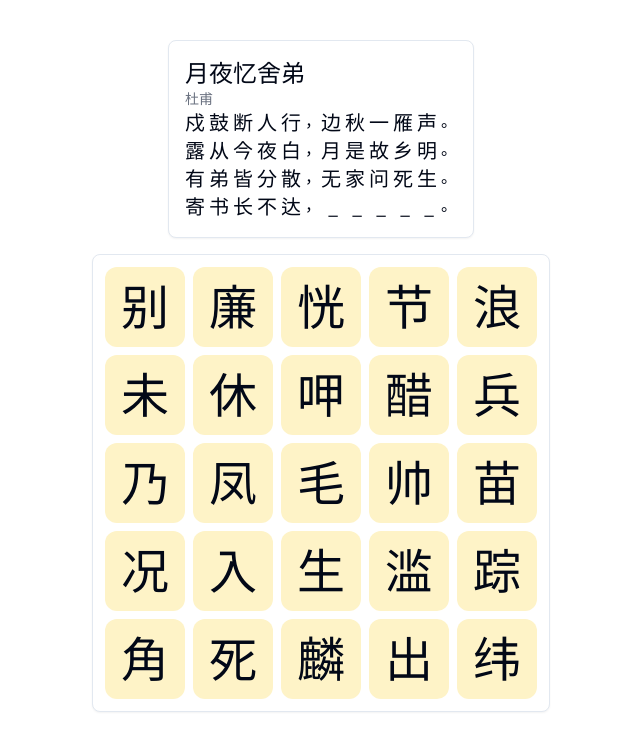
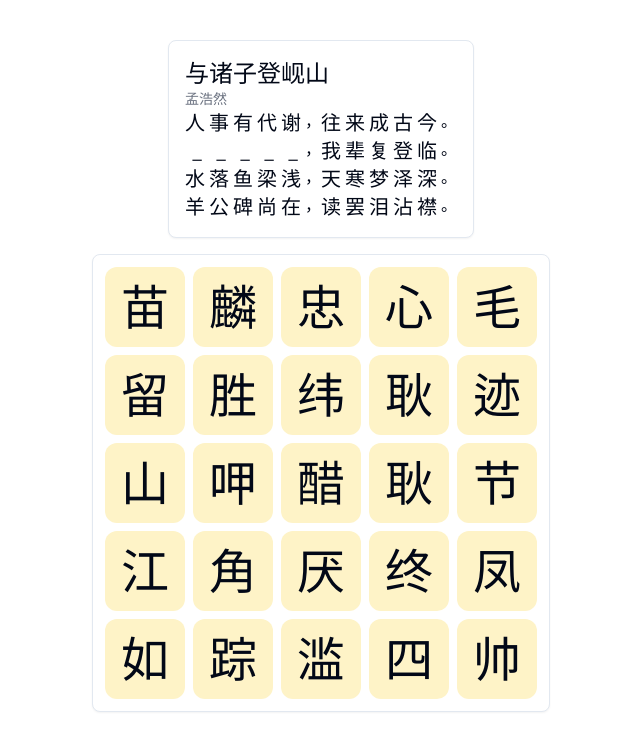
Before and after one commit to yjrhgvbn/stepGame, a React (Vite) app: page / in a window 1280 px wide. Shown: the top 734 px of the page, without its empty margins (319-959 px from the left). Built offline with nearby package versions, Linux system fonts and the light colour scheme.

Commit message:
✨ feat: 随机诗

```diff
--- a/src/poetryStore.ts
+++ b/src/poetryStore.ts
@@ -1,3 +1,4 @@
+import tangPoertyList from '../assets/poetry/tang.json';
 import { getGenerateKey } from './utils';
 import { immerable, produce } from 'immer';
 import { countBy, maxBy, sample } from 'lodash';
@@ -48,12 +49,12 @@ const CHINESE_ERG =
  */
 export function randomPoetry(): Poerty {
   const { getKey } = getGenerateKey('$poetry_');
-  // const initPoerty = sample(tangPoertyList) || tangPoertyList[0];
-  const initPoerty = {
-    author: '杜甫',
-    title: '月夜忆舍弟',
-    paragraphs: ['戍鼓断人行，边秋一雁声。', '露从今夜白，月是故乡明。', '有弟皆分散，无家问死生。', '寄书长不达，况乃未休兵。'],
-  };
+  const initPoerty = sample(tangPoertyList) || tangPoertyList[0];
+  // const initPoerty = {
+  //   author: '杜甫',
+  //   title: '月夜忆舍弟',
+  //   paragraphs: ['戍鼓断人行，边秋一雁声。', '露从今夜白，月是故乡明。', '有弟皆分散，无家问死生。', '寄书长不达，况乃未休兵。'],
+  // };
   const { author, paragraphs, title } = initPoerty;
   const lines: PoertyLine[] = [];
   paragraphs.forEach((paragraph, index) => {
```
